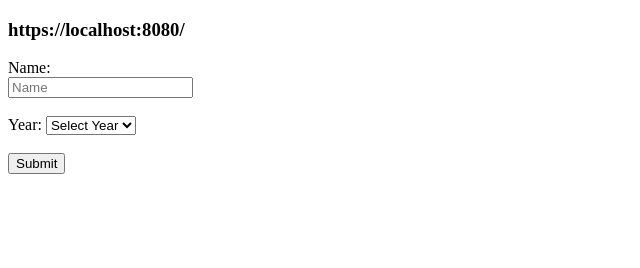
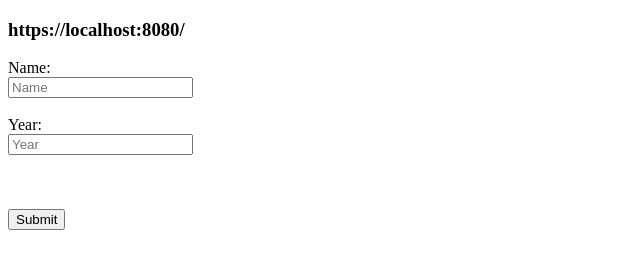
Before and after one commit to acciojob/sharable-urls-Suyash0024, a website: page main.html in a window 1280 px wide. Shown: the whole page, without its empty margins (0-640 px from the left). Drawn offline with Linux system fonts and the light colour scheme.

Commit message:
created a submission

```diff
--- a/main.html
+++ b/main.html
@@ -1,21 +1,15 @@
 <!DOCTYPE html>
 <html>
   <body>
-	  <h3>https://localhost:8080/</h3>
+	  <h3 id="url">https://localhost:8080/</h3>
 	  <form>
 		  <label for="name">Name:</label><br>
 		  <input type="text" placeholder="Name" id="name" name="name"><br><br>
-		   <label for="year">Year:</label>
-  <select id="year" name="year">
-    <option value="">Select Year</option>
-    <option value="2021">2021</option>
-    <option value="2022">2022</option>
-    <option value="2023">2023</option>
-    <option value="2024">2024</option>
-    <option value="2025">2025</option>
-  </select><br><br>
 
-   <button type="submit">Submit</button>
+      <label for="year">Year:</label><br>
+      <input type="text" placeholder="Year" id="year" name="year"><br><br><br><br>
+
+     <button type="submit" id="button">Submit</button>
 	  </form>
     <script type="text/javascript" src="./script.js">
 </script>
```
